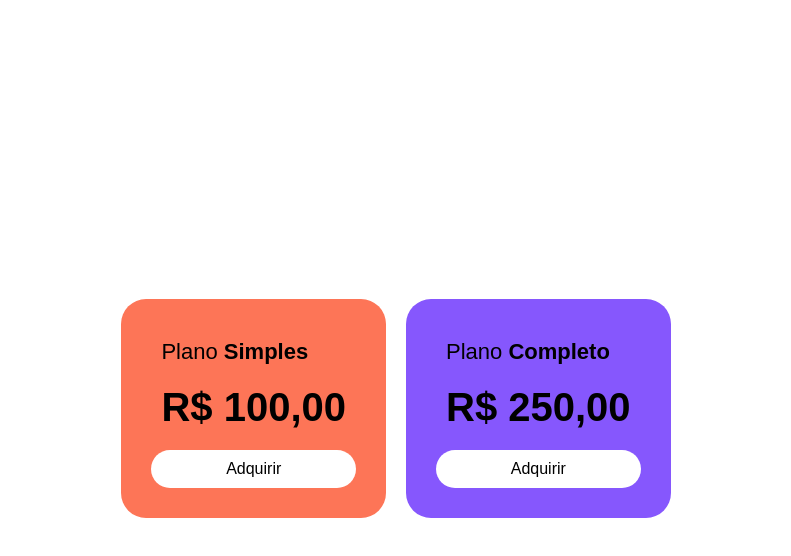
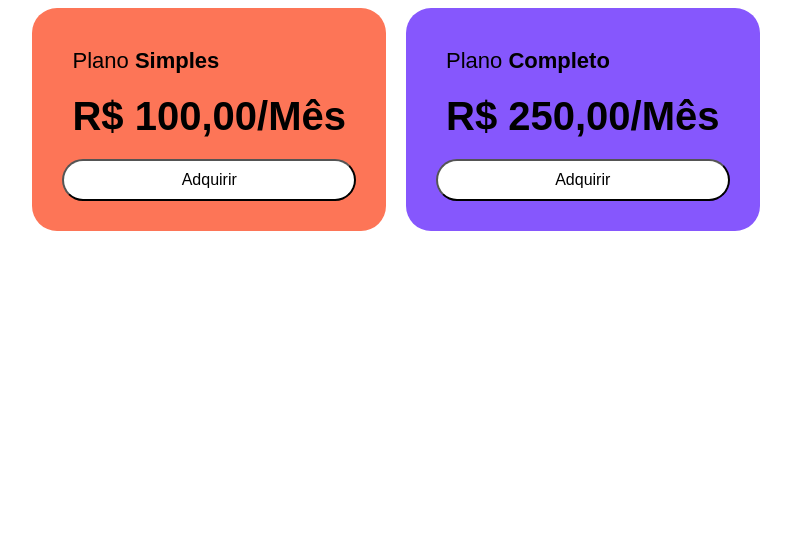
Before and after one commit to Benfic4rthur/Aprendendo-Angular, an Angular app: page / in a window 1280 px wide. Shown: the top 556 px of the page, without its empty margins (252-1043 px from the left). Built offline with nearby package versions, Linux system fonts and the light colour scheme.

Commit message:
criado e estilizado o primeiro componente filho.

```diff
--- a/src/app/app.component.scss
+++ b/src/app/app.component.scss
@@ -2,7 +2,6 @@
     display: flex;
     align-items: center;
     justify-content: center;
-    height: 100vh;
     width: 100vw;
     gap: 20px;
 }
--- a/src/app/app.module.ts
+++ b/src/app/app.module.ts
@@ -5,12 +5,14 @@ import { AppRoutingModule } from './app-routing.module';
 import { AppComponent } from './app.component';
 import { CardComponent } from './card/card.component';
 import { Card2Component } from './card2/card2.component';
+import { CardButtonComponent } from './card-button/card-button.component';
 
 @NgModule({
   declarations: [
     AppComponent,
     CardComponent,
-    Card2Component
+    Card2Component,
+    CardButtonComponent
   ],
   imports: [
     BrowserModule,
--- /dev/null
+++ b/src/app/card-button/card-button.component.html
@@ -0,0 +1 @@
+<button class="card-button">Adquirir</button>
--- /dev/null
+++ b/src/app/card-button/card-button.component.scss
@@ -0,0 +1,18 @@
+.card-button {
+    font-size: 16px;
+    text-align: center;
+    margin-top: 10px;
+    border-radius: 25px;
+    background-color: white;
+    cursor: pointer;
+    transition: .7s;
+    padding: 10px;
+    width: 100%;
+
+    &:hover {
+        transition: .7s;
+        background-color: black; // cor de fundo ao passar o mouse
+        color: white;
+        transform: scale(1.03); // aumenta o tamanho ao passar o mouse
+    }
+}
--- a/src/app/card/card.component.html
+++ b/src/app/card/card.component.html
@@ -1,5 +1,5 @@
 <div class="card">
     <div class="card__plan card__item">Plano <b>Simples</b></div>
-    <div class="card__price card__item">R$ 100,00</div>
-    <div class="card__button card__item">Adquirir</div>
+    <div class="card__price card__item">R$ 100,00/Mês</div>
+    <app-card-button></app-card-button>
 </div>
--- a/src/app/card2/card2.component.html
+++ b/src/app/card2/card2.component.html
@@ -1,5 +1,5 @@
 <div class="card">
     <div class="card__plan card__item">Plano <b>Completo</b></div>
-    <div class="card__price card__item">R$ 250,00</div>
-    <div class="card__button card__item">Adquirir</div>
+    <div class="card__price card__item">R$ 250,00/Mês</div>
+    <app-card-button></app-card-button>
 </div>
--- a/src/app/card2/card2.component.scss
+++ b/src/app/card2/card2.component.scss
@@ -21,22 +21,4 @@
     font-weight: 600;
     font-size: 40px;
 }
-
-&__button {
-    font-size: 16px;
-    text-align: center;
-    margin-top: 10px;
-    border-radius: 25px;
-    background-color: white;
-    cursor: pointer;
-    transition: .7s;
-
-    &:hover {
-        transition: .7s;
-        background-color: black; // cor de fundo ao passar o mouse
-        color: white;
-        transform: scale(1.03); // aumenta o tamanho ao passar o mouse
-    }
 }
-
-}
```
Also changed, not shown: src/app/card-button/card-button.component.ts (added, +10 -0 lines), 1 other file (tests, documents, lock files or other folders).
